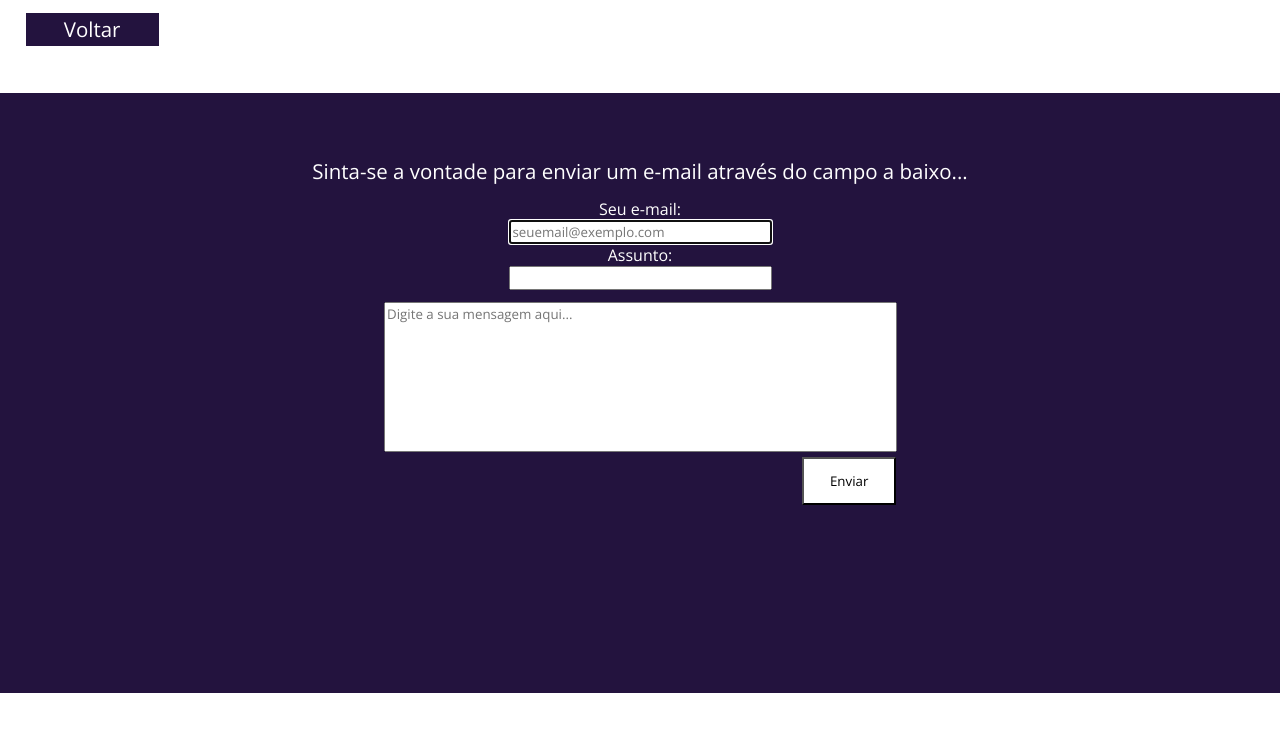
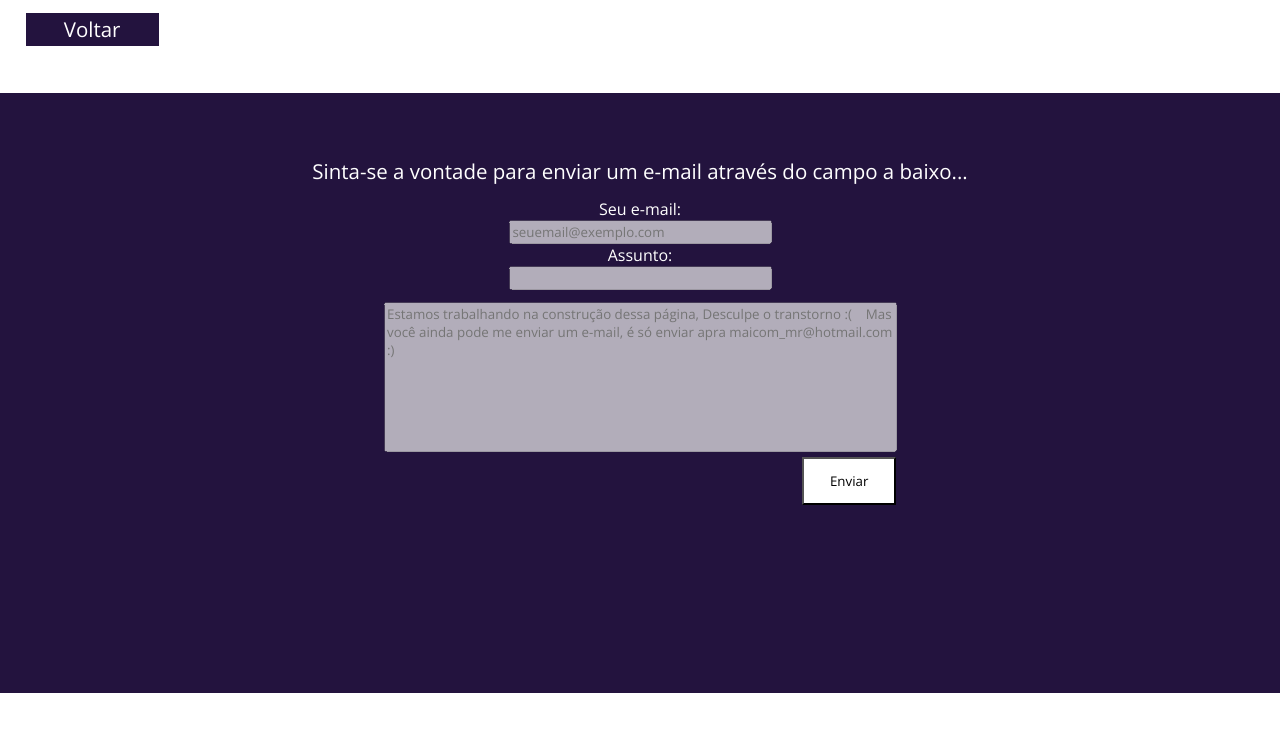
Before and after one commit to MaicomMR/pessoal, a plain HTML site: page contato.html in a window 1280 px wide. Drawn offline with nearby package versions, Linux system fonts and the light colour scheme.

Commit message:
update Pagina Contato (Em contrução)

```diff
--- a/contato.html
+++ b/contato.html
@@ -24,16 +24,14 @@
         <div class="caixaDeTexto">
             <div class="caixasEntrada"> Seu e-mail:
                 <br>
-                <input type="email" name="" id="" size="30" autofocus placeholder="seuemail@exemplo.com">
+                <input disabled type="email" name="" id="" size="30" autofocus placeholder="seuemail@exemplo.com">
             </div>
             <div class="caixasEntrada">Assunto:<br>
-            <input type="email" name="" id="" size="30"></div>
+            <input disabled type="text" name="" id="" size="30"></div>
             <form action="?" method="POST">
-
-                <textarea name="" id="" cols="30" rows="8" style="resize: none; width: 99%; margin-top: 1vw;" placeholder="Digite a sua mensagem aqui..."></textarea>
-
-
+                <textarea disabled name="" id="" cols="30" rows="8" style="resize: none; width: 99%; margin-top: 1vw; " placeholder="Estamos trabalhando na construção dessa página, Desculpe o transtorno :(    Mas você ainda pode me enviar um e-mail, é só enviar apra maicom_mr@hotmail.com   :)"></textarea>
                 <br/>
+                <div class="g-recaptcha" data-sitekey="6LeAKm8UAAAAANnZJli2E1DjmoT3siDes3rgAzKJ" style="float: left; height: 10vw"></div>
                 <button type="submit" value="Enviar">Enviar</button>
             </form>
 
--- a/estiloContato.css
+++ b/estiloContato.css
@@ -39,6 +39,7 @@ textarea{
 width: 40vw;
 margin-left: auto;
 margin-right: auto;
+
     /* background-color: rgb(19, 85, 85); */
 }
 .caixasEntrada {
```
